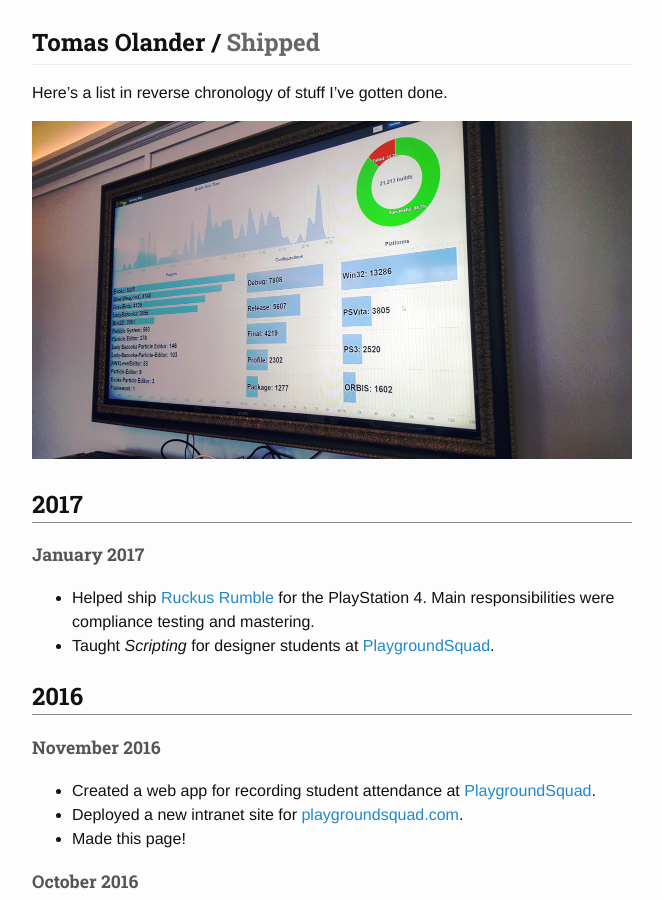
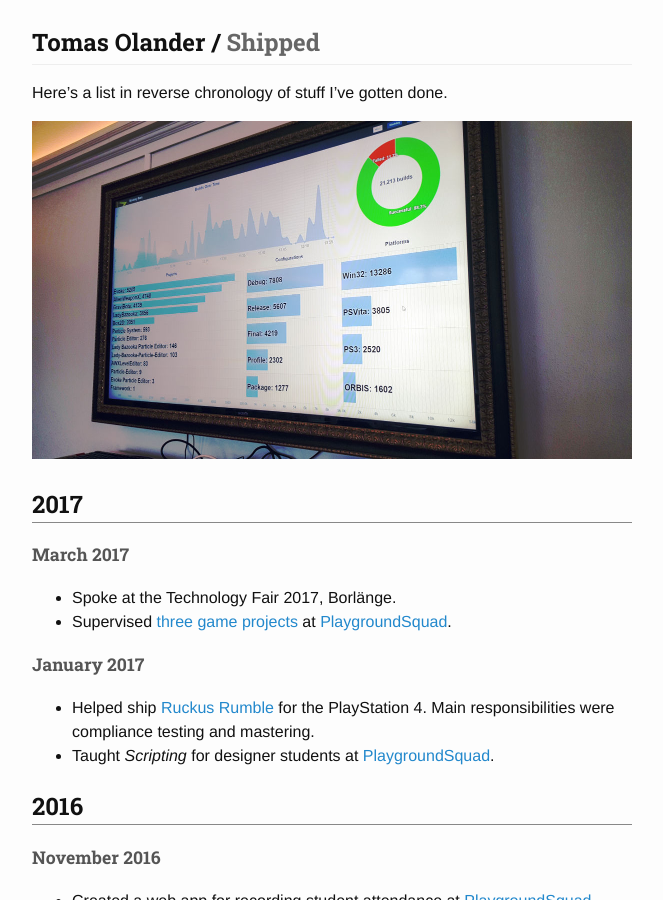
Before and after one commit to toumaz/toumaz.github.io, a Jekyll site: the page built from shipped.md, in a window 1280 px wide and 900 px high. Shown: the whole window, without its empty margins (308-971 px from the left). Built offline with Jekyll 4.4.1, drawn with Linux system fonts in a browser that asks for light colours; nearby versions of some CDN libraries.

Commit message:
Shipped stuff for March 2017

```diff
--- a/shipped.md
+++ b/shipped.md
@@ -9,6 +9,10 @@ Here's a list in reverse chronology of stuff I've gotten done.
 <img src="/img/monkeybars.jpg">
 
 ## 2017
+
+### March 2017
+* Spoke at the Technology Fair 2017, Borlänge.
+* Supervised [three game projects][psq2016p2] at [PlaygroundSquad].
 
 ### January 2017
 * Helped ship [Ruckus Rumble] for the PlayStation 4.
```
Also changed, not shown: other parts of shipped.md (+1 -0 lines).
